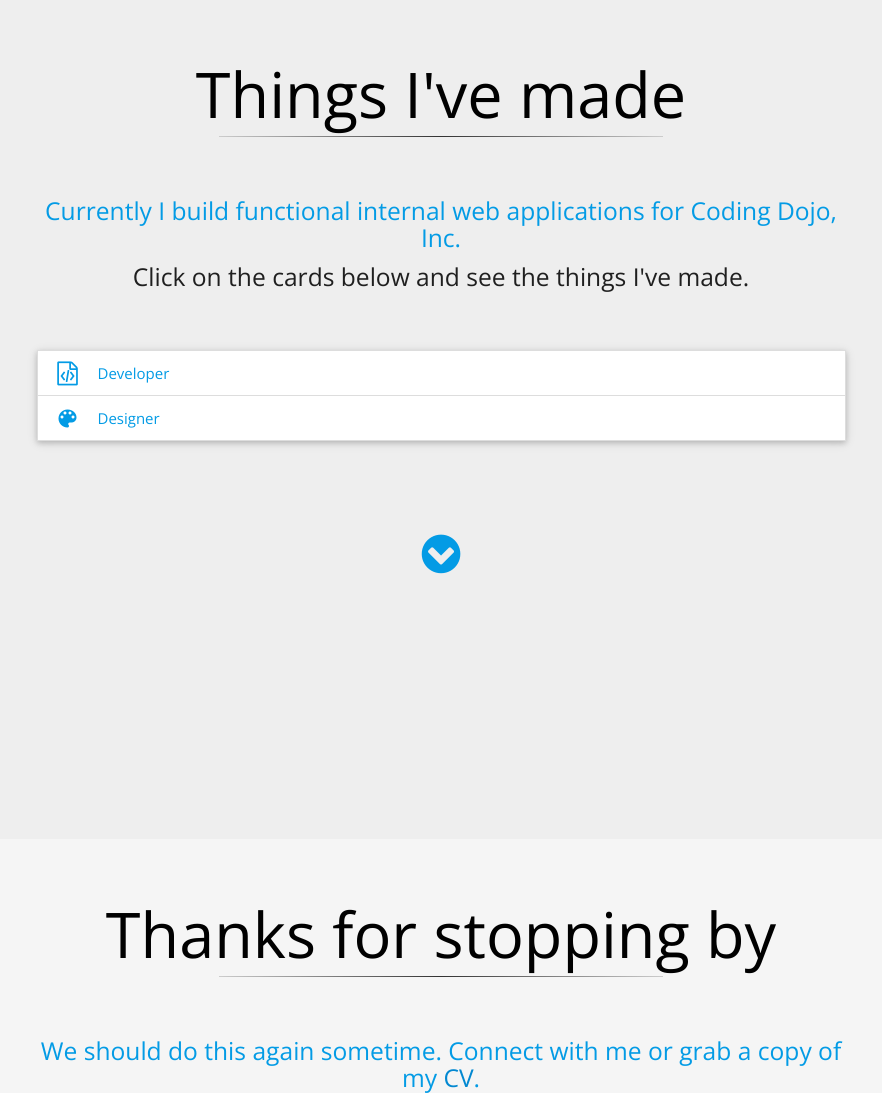
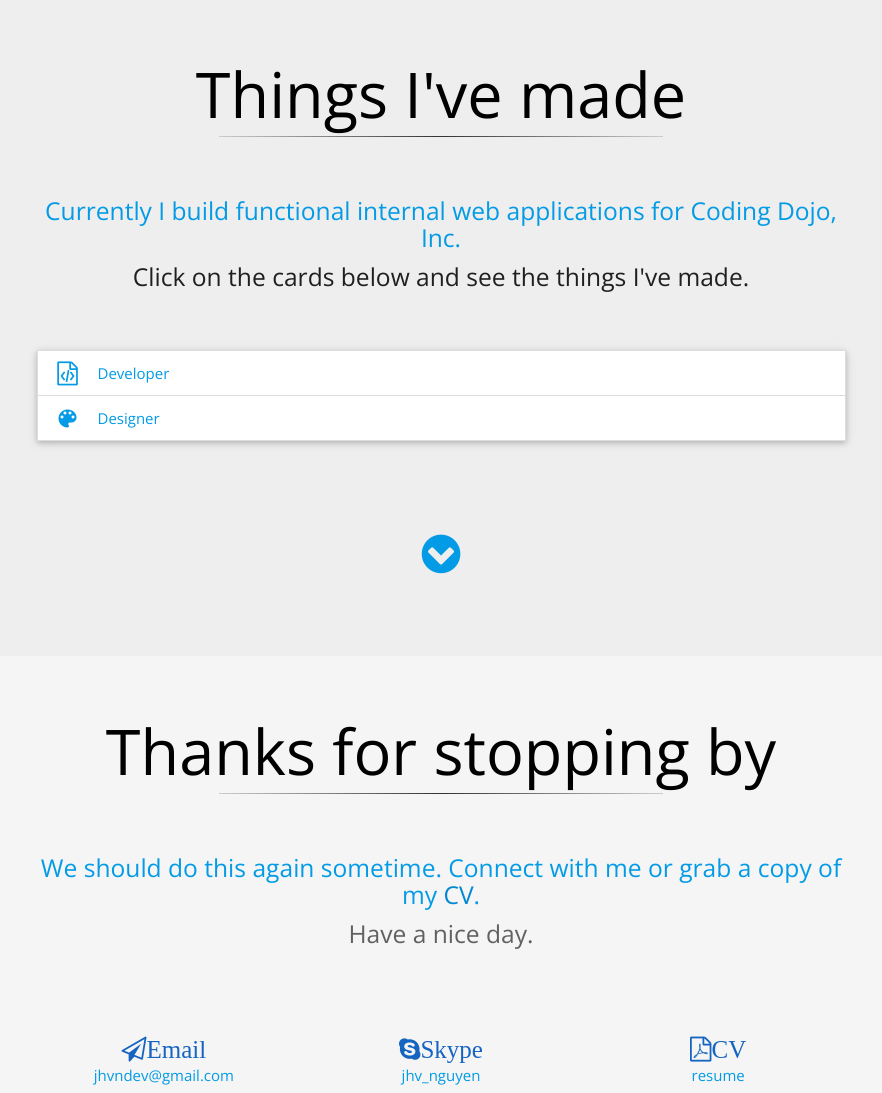
Before and after one commit to The10th/portfolio-redux, a PHP site: page / in a window 1280 px wide. Shown: the part 1519-2612 px from the top of the page, without its empty margins (199-1081 px from the left). Run offline with PHP 8.4, Linux system fonts and the light colour scheme; some libraries are stand-ins or nearby versions.

Commit message:
fixed slide 3 height

```diff
--- a/stylesheets/style.css
+++ b/stylesheets/style.css
@@ -122,7 +122,7 @@
 }
 #slide3 {
   padding: 4rem 2rem 4rem 2rem;
-  height: 105vh;
+  height: 100%;
 }
 #slide3 section {
   margin-top: 4rem;
--- a/stylesheets/style.less
+++ b/stylesheets/style.less
@@ -142,7 +142,7 @@
 
 #slide3{
 	padding:4rem 2rem 4rem 2rem;
-	height:105vh;
+	height:100%;
 	section{
 		margin-top: 4rem;
 	}
```
